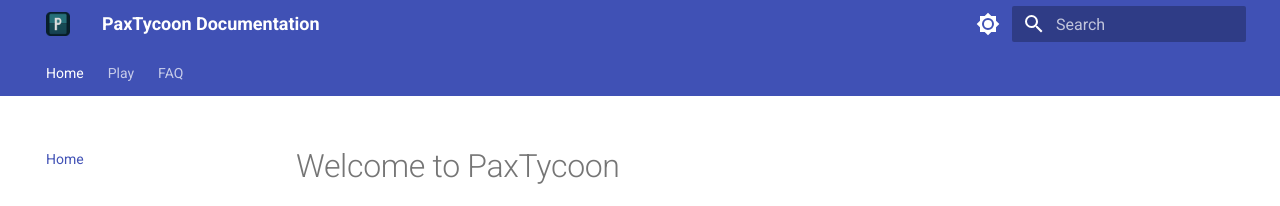
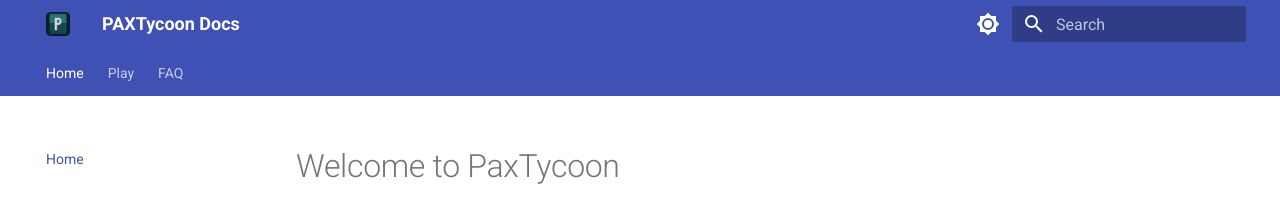
Before and after one commit to crinitic/PaxTycoonDocs, an MkDocs documentation site: the page built from docs/index.md, in a window 1280 px wide. Shown: the top 206 px of the page. Built offline with MkDocs 1.6.1 and Material for MkDocs 9.7.7, drawn with Linux system fonts in a browser that asks for light colours.

Commit message:
site name

```diff
--- a/mkdocs.yml
+++ b/mkdocs.yml
@@ -1,4 +1,4 @@
-site_name: PaxTycoon Documentation
+site_name: PAXTycoon Docs
 site_url: https://docs.paxtycoon.com/
 site_description: PAXTycoon documentation
 site_author: PAXTycoon CEO
```
